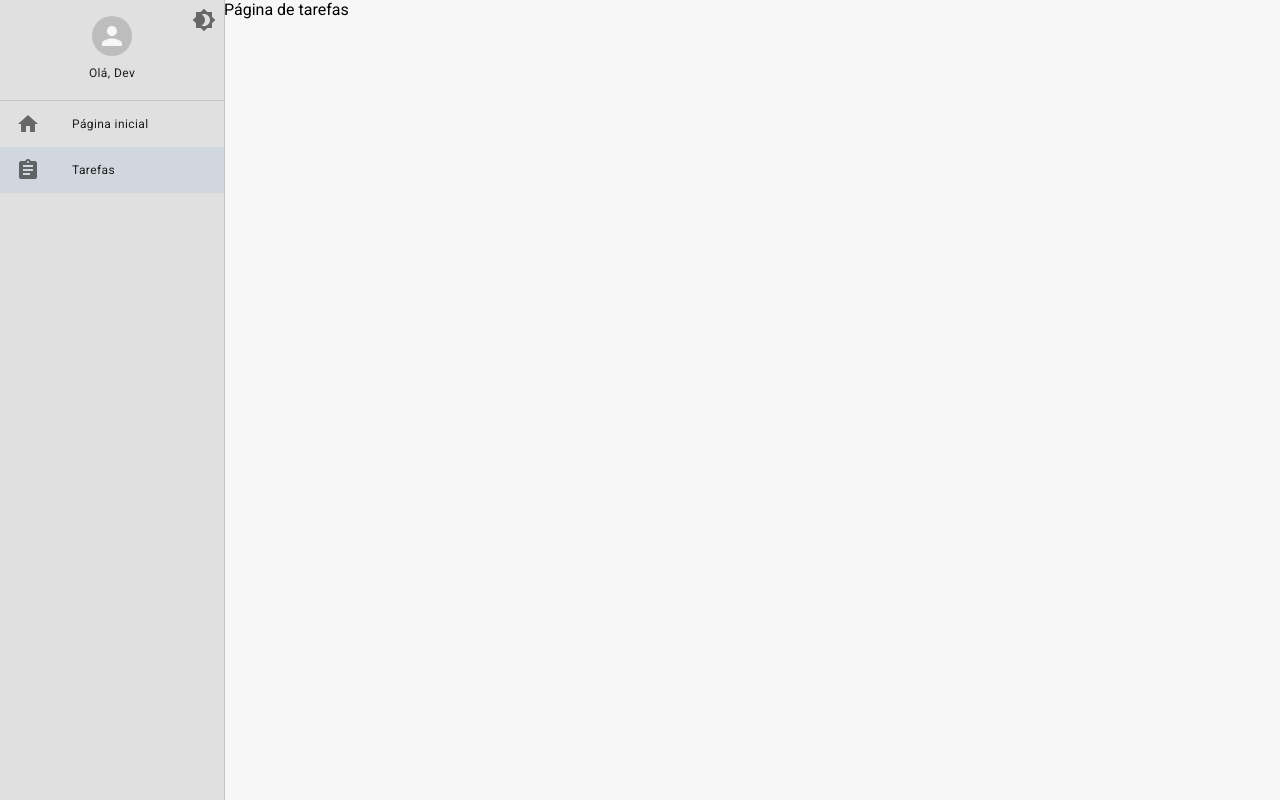
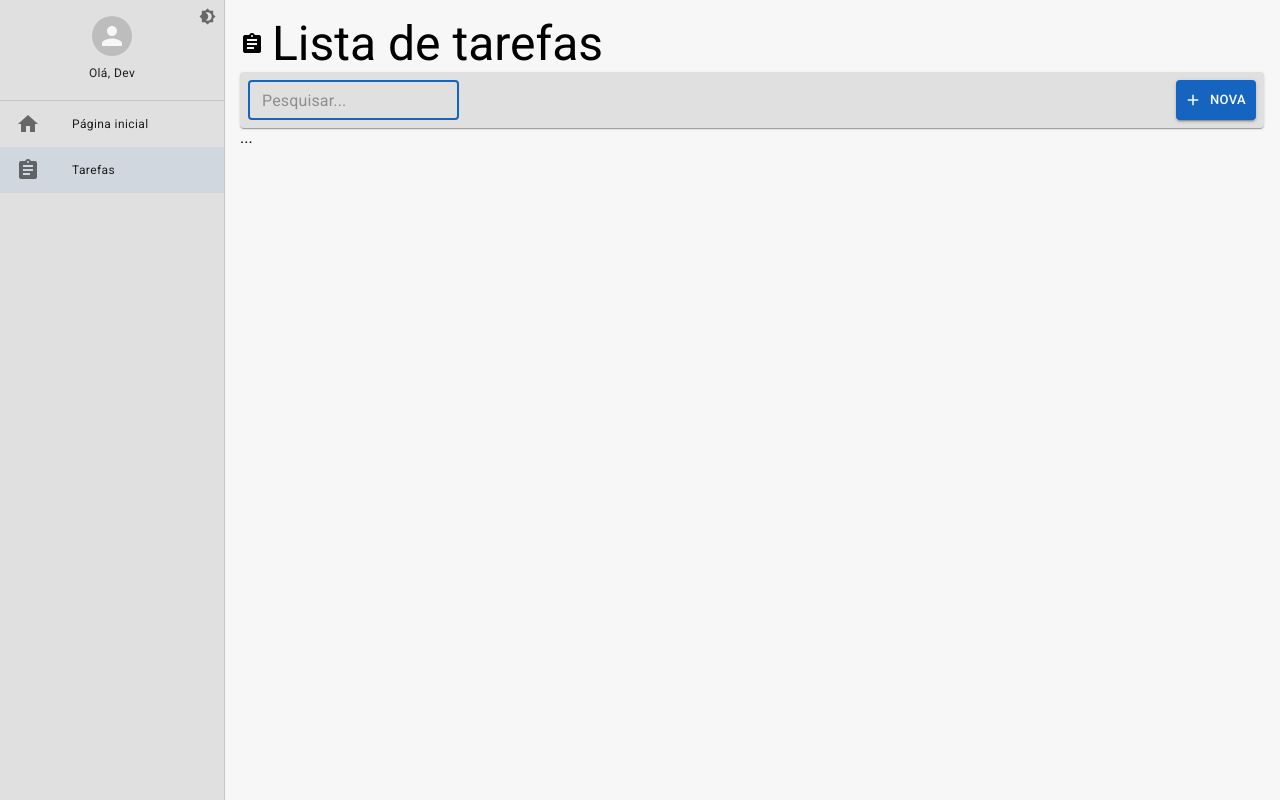
Before and after one commit to EuMarcel0/desafio-brickup, a React (Vite) app: page /tarefas in a window 1280 px wide. Built offline with nearby package versions, Linux system fonts and the light colour scheme.

Commit message:
chore: created base layout for include in others pages

```diff
--- /dev/null
+++ b/src/app/pages/index.ts
@@ -0,0 +1 @@
+export * from './listing-tasks/ListingTasks';
--- /dev/null
+++ b/src/app/pages/listing-tasks/ListingTasks.tsx
@@ -0,0 +1,14 @@
+import { ToolbarListing } from '../../shared/components';
+import { LayoutBasePage } from '../../shared/layouts';
+
+export const ListingTasks: React.FC = () => {
+	return (
+		<LayoutBasePage
+			title='Lista de tarefas'
+			icon='assignment'
+			toolbar={<ToolbarListing />}
+		>
+			...
+		</LayoutBasePage>
+	);
+};
--- a/src/app/routes/AppRoutes.tsx
+++ b/src/app/routes/AppRoutes.tsx
@@ -1,5 +1,6 @@
 import { Button } from '@mui/material';
 import { Navigate, Route, Routes } from 'react-router-dom';
+import { ListingTasks } from '../pages';
 import { useAppThemeContext, useMenuOpenContext } from '../shared/contexts';
 
 export const AppRoutes = () => {
@@ -10,7 +11,7 @@ export const AppRoutes = () => {
 	return (
 		<Routes>
 			<Route path='/pagina-inicial' element={<p>Página Inicial <Button onClick={toggleMenuOpen}></Button></p>} />
-			<Route path='//tarefas' element={<p>Página de tarefas</p>} />
+			<Route path='/tarefas' element={<ListingTasks />} />
 
 			<Route path='*' element={<Navigate to='/pagina-inicial' />} />
 		</Routes>
--- a/src/app/shared/components/index.ts
+++ b/src/app/shared/components/index.ts
@@ -1,2 +1,4 @@
 export * from './side-menu/SideMenu';
 export * from './menu-options/MenuOptions';
+export * from './toolbar/ToolbarDetails';
+export * from './toolbar/ToolbarListing';
--- a/src/app/shared/components/menu-options/MenuOptions.tsx
+++ b/src/app/shared/components/menu-options/MenuOptions.tsx
@@ -1,4 +1,4 @@
-import { Brightness4 } from '@mui/icons-material';
+import { ArrowBackIos, ArrowLeft, Brightness4 } from '@mui/icons-material';
 import { Box, Icon, IconButton, ListItemButton, ListItemIcon, ListItemText, Typography, useMediaQuery, useTheme } from '@mui/material';
 import { Link, useMatch, useNavigate, useResolvedPath } from 'react-router-dom';
 import { useAppThemeContext, useMenuOpenContext } from '../../contexts';
@@ -37,6 +37,8 @@ const MenuItemLink: React.FC<IMenuItemLink> = ({ to, label, icon, onClick }) =>
 export const MenuOptions = () => {
 	const { toggleTheme } = useAppThemeContext();
 	const { toggleMenuOpen } = useMenuOpenContext();
+	const theme = useTheme();
+	const smDown = useMediaQuery(theme.breakpoints.down('sm'));
 
 	return (
 		<Box display='flex' flexDirection='column' height='100%'>
@@ -56,8 +58,13 @@ export const MenuOptions = () => {
 			</Box>
 			<Box flex={1} position='absolute' top={0} right={0}>
 				<IconButton onClick={toggleTheme}>
-					<Brightness4 />
+					<Brightness4 sx={{ fontSize: '17px' }} />
 				</IconButton>
+				{smDown &&
+					<IconButton onClick={toggleMenuOpen}>
+						<ArrowLeft sx={{ fontSize: '17px' }} />
+					</IconButton>
+				}
 			</Box>
 		</Box >
 	);
--- /dev/null
+++ b/src/app/shared/components/toolbar/ToolbarDetails.tsx
@@ -0,0 +1,5 @@
+export const ToolbarDetails: React.FC = () => {
+	return (
+		<div>Details toolbar</div>
+	);
+};
--- /dev/null
+++ b/src/app/shared/components/toolbar/ToolbarListing.tsx
@@ -0,0 +1,30 @@
+import { Box, Button, Icon, Paper, TextField } from '@mui/material';
+
+export const ToolbarListing: React.FC = () => {
+	return (
+		<Box
+			width='100%'
+			component={Paper}
+			paddingY={1}
+			paddingX={1}
+		>
+			<Box
+				display='flex'
+				justifyContent='space-between'
+			>
+				<TextField
+					size='small'
+					autoFocus
+					placeholder='Pesquisar...'
+				/>
+				<Button
+					size='small'
+					variant='contained'
+					startIcon={<Icon>add</Icon>}
+				>
+					Nova
+				</Button>
+			</Box>
+		</Box>
+	);
+};
--- /dev/null
+++ b/src/app/shared/layouts/base-layout/BaseLayout.tsx
@@ -0,0 +1,40 @@
+import { Box, Icon, IconButton, Typography, useMediaQuery, useTheme } from '@mui/material';
+import { useMenuOpenContext } from '../../contexts';
+
+interface IListingTasks {
+	title: string;
+	icon: React.ReactNode;
+	toolbar?: React.ReactNode | undefined;
+	children: React.ReactNode;
+}
+
+export const LayoutBasePage: React.FC<IListingTasks> = ({ title, icon, toolbar, children }) => {
+	const theme = useTheme();
+	const smDown = useMediaQuery(theme.breakpoints.down('sm'));
+	const mdDown = useMediaQuery(theme.breakpoints.down('md'));
+
+	const { toggleMenuOpen } = useMenuOpenContext();
+
+	return (
+		<Box height='100%' display='flex' flexDirection='column' padding={2}>
+
+			<Box display='flex' alignItems='center' gap={1}>
+				{smDown &&
+					<IconButton onClick={toggleMenuOpen}>
+						<Icon>menu</Icon>
+					</IconButton>
+				}
+				<Typography display='flex' alignItems='center'><Icon>{icon}</Icon></Typography>
+				<Typography variant={smDown ? 'h6' : mdDown ? 'h4' : 'h3'}>
+					{title}
+				</Typography>
+			</Box>
+			{toolbar &&
+				<Box>{toolbar}</Box>
+			}
+			<Box flex={''}>
+				{children}
+			</Box>
+		</Box>
+	);
+};
--- /dev/null
+++ b/src/app/shared/layouts/index.ts
@@ -0,0 +1 @@
+export * from './base-layout/BaseLayout';
```
